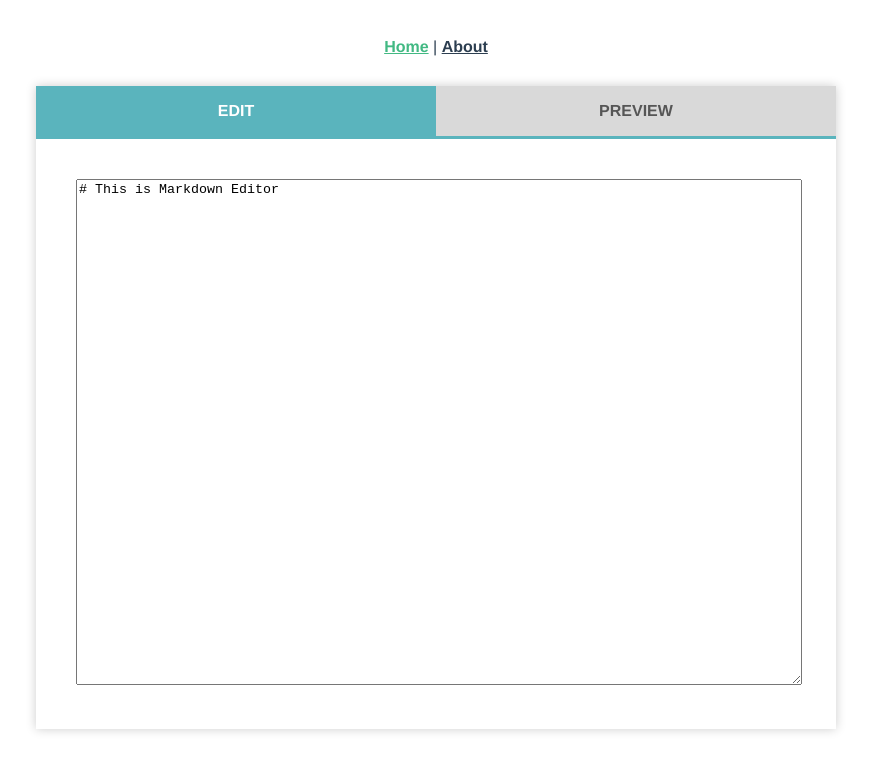
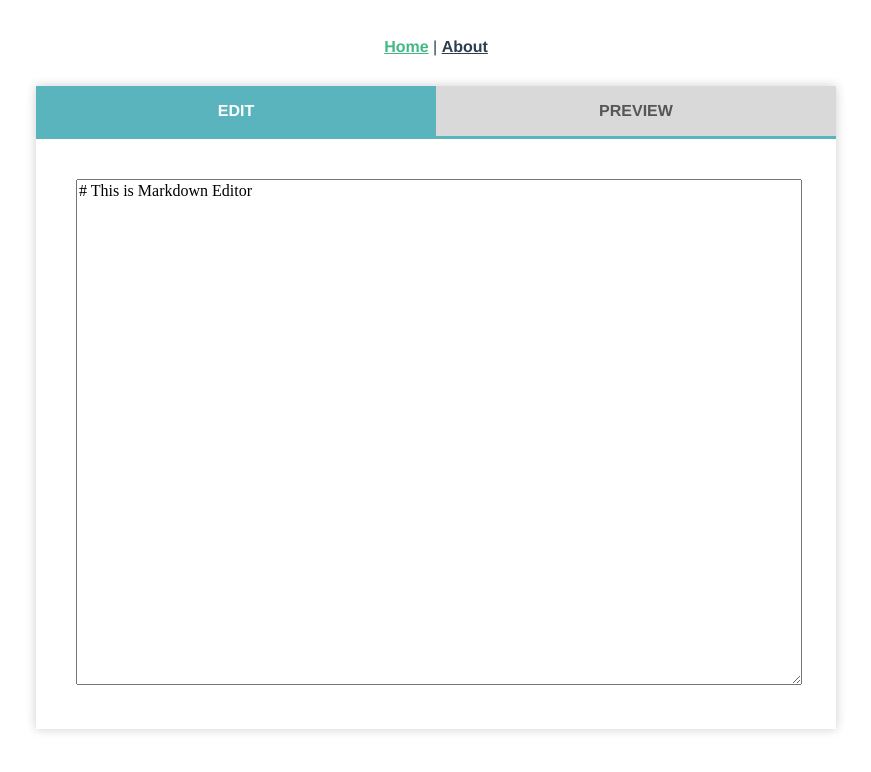
Before and after one commit to Cosmic-rare/Markdown-Editor, a Vue app: page / in a window 1280 px wide. Shown: the top 772 px of the page, without its empty margins (204-1075 px from the left). Built offline with nearby package versions, Linux system fonts and the light colour scheme.

Commit message:
textareaのcss

```diff
--- a/src/views/Home.vue
+++ b/src/views/Home.vue
@@ -64,6 +64,8 @@ textarea {
   margin: 0px;
   width: 100%;
   height: 500px;
+  font-family: "MigMix 1M";
+  font-size: 16px;
 }
 
 </style>
```
